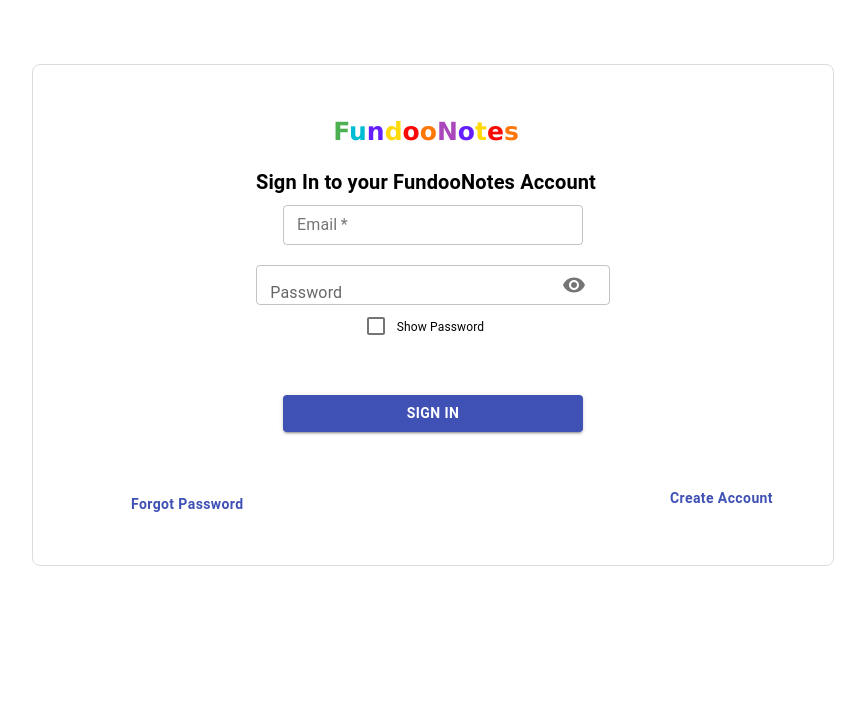
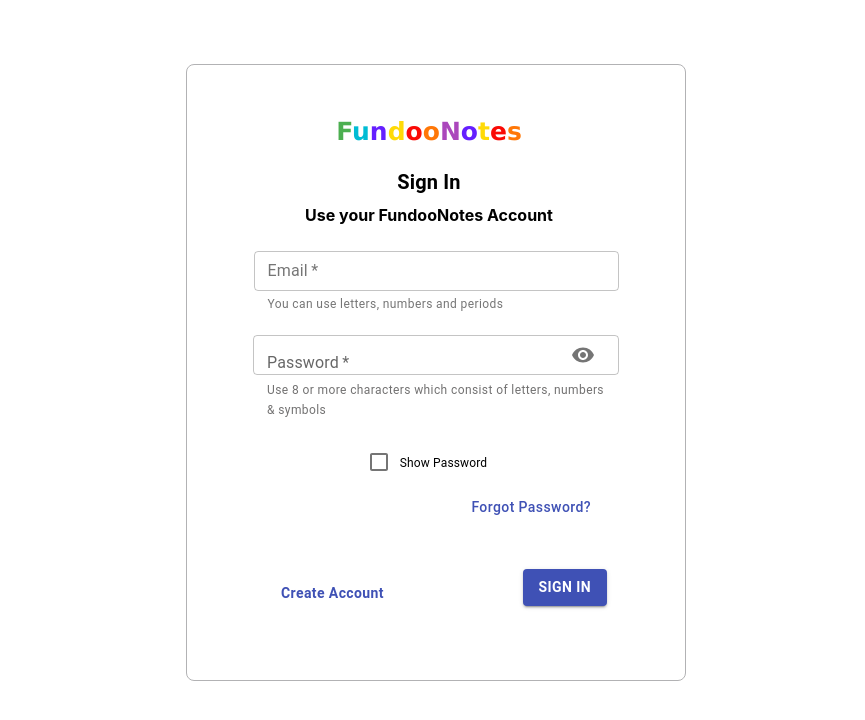
Before and after one commit to niharika-1999/FundooNotesReact, a React (Create React App) app: page /login in a window 1280 px wide. Shown: the top 720 px of the page, without its empty margins (208-1073 px from the left). Built offline with nearby package versions, Linux system fonts and the light colour scheme.

Commit message:
Added:Axios to post is implemented and completed the integration

```diff
--- a/package.json
+++ b/package.json
@@ -17,6 +17,7 @@
     "@testing-library/react": "^11.2.7",
     "@testing-library/user-event": "^12.8.3",
     "axios": "^0.24.0",
+    "cors": "^2.8.5",
     "material-ui": "^0.20.2",
     "moment": "^2.29.1",
     "react": "^17.0.2",
--- a/src/components/Login.jsx
+++ b/src/components/Login.jsx
@@ -11,6 +11,7 @@
 import OutlinedInput from "@mui/material/OutlinedInput";
 import InputLabel from "@mui/material/InputLabel";
 import { Link } from "react-router-dom";
+import userPost from "../service/registrationAPI";
 
 export default function Login() {
     const [email, setEmail] = React.useState("");
@@ -28,6 +29,10 @@
       setPasswordNotValid(false);
       if (email === "") setEmailNotValid(true);
       if (password === "") setPasswordNotValid(true);
+      userPost("users/login", {
+        email: email,
+        password: password,
+      });
     };
     const handleClickShowPasswords = () => {
       setShowPassword(!showPassword);
@@ -37,7 +42,7 @@
     };
     const headerStyle = { margin: 0 };
     return (
-    <div className="imgBox">
+      <div className="imgBoxForLogin">
         <div className="outerBox">
           <div className="outerPadding"></div>
           <div>
@@ -58,17 +63,24 @@
                 </h1>
                 <br />
                 <Typography variant="h6" gutterBottom>
-                <b> Sign In to your FundooNotes Account</b>
+                  <b> Sign In</b>
+                </Typography>
+                <Typography variant="h7" gutterBottom>
+                  <b> Use your FundooNotes Account</b>
                 </Typography>
               </Grid>
+              <div style={{ width: "418px" }}>
                 <form id="form" className="formLogin">
                   <div className="innerImgbox2">
-                <div className="inputBoxForLogin">
+                    <div
+                      className="inputBoxForLogin"
+                      style={{ width: "366px", margin: "26px", padding: "0px" }}
+                    >
                       <div className="emailLogin" align="center">
                         <TextField
                           required
                           id="full-width-text-field"
-                      style={{ width: 300 }}
+                          style={{ width: 365 }}
                           variant="outlined"
                           name="email"
                           color="primary"
@@ -78,7 +90,9 @@
                           placeholder="abc.123@example.com"
                           error={emailNotValid}
                           helperText={
-                        emailNotValid ? "This field cannot be empty" : ""
+                            emailNotValid
+                              ? "This field cannot be empty"
+                              : "You can use letters, numbers and periods"
                           }
                           onChange={(event) => setEmail(event.target.value)}
                         />
@@ -86,21 +100,24 @@
                       <br />
                       <div className="passwordLogin" align="center">
                         <div className="pass2">
-                      <FormControl sx={{ width: "35ch" }} variant="outlined">
+                          <FormControl variant="outlined" fullWidth required>
                             <InputLabel htmlFor="outlined-adornment-password">
                               Password
                             </InputLabel>
                             <OutlinedInput
                               id="outlined-adornment-password"
-                          required
                               fullwidth
                               type={showPassword ? "text" : "password"}
                               size="small"
                               error={passwordNotValid}
                               helperText={
-                            passwordNotValid ? "This field cannot be empty" : ""
+                                passwordNotValid
+                                  ? "This field cannot be empty"
+                                  : ""
                               }
-                          onChange={(event) => setPassword(event.target.value)}
+                              onChange={(event) =>
+                                setPassword(event.target.value)
+                              }
                               endAdornment={
                                 <InputAdornment position="start">
                                   <IconButton
@@ -126,6 +143,14 @@
                           </FormControl>
                         </div>
                       </div>
+                      <div className="messageLogin" align="center">
+                        <span>
+                          Use 8 or more characters which consist of letters, numbers
+                          & symbols
+                        </span>
+                      </div>
+                      <br />
+                      <div>
                         <div className="showPasswordLogin">
                           <FormControlLabel
                             control={
@@ -143,28 +168,18 @@
                             }
                           />
                         </div>
-                  <div className="login">
-                      <Button
-                        type="submit"
-                        variant="contained"
-                        color="primary"
-                        style={{ width: 300 }}
-                        onClick={handleSubmit}
-                      >
-                        <b>Sign In</b>
-                      </Button>
-                    </div>
-                  <div className="newButtons">
-                    <div className="forgotPassword">
+                        <div className="forgotPassword" align="right">
                           <Button
                             variant="text"
                             style={{ textTransform: "none" }}
                             color="primary"
                           >
-                        <b>Forgot Password</b>
+                            Forgot Password?
                           </Button>
                         </div>
-                    <div className="create" align="right">
+                      </div>
+                      <div className="signInSignUp">
+                        <div className="signIn">
                           <Button
                             variant="text"
                             id="link-btn"
@@ -176,6 +191,16 @@
                             <b>Create Account</b>
                           </Button>
                         </div>
+                        <div className="create">
+                          <Button
+                            type="submit"
+                            variant="contained"
+                            color="primary"
+                            onClick={handleSubmit}
+                          >
+                            <b>Sign In</b>
+                          </Button>
+                        </div>
                       </div>
                     </div>
                   </div>
@@ -184,5 +209,6 @@
             </div>
           </div>
         </div>
+      </div>
     );
   }
--- a/src/components/Registration.jsx
+++ b/src/components/Registration.jsx
@@ -13,6 +13,7 @@
 import InputLabel from '@mui/material/InputLabel';
 import VisibilityOff from '@mui/icons-material/VisibilityOff';
 import { Link } from "react-router-dom";
+import userPost from "../service/registrationAPI";
 
 export default function Registration() {
 
@@ -46,6 +47,12 @@
         if (password === passwordConfirmation) {
             setPasswordConfirmationNotValid(true);
         }
+        userPost("users",{
+            firstName: firstName,
+            lastName: lastName,
+            email: email,
+            password: password,
+          });
       };
     const handleClickShowPasswordConfirmation = () => {
         setShowPasswordConfirmation(!showPasswordConfirmation)
--- a/src/css/loginStyle.css
+++ b/src/css/loginStyle.css
@@ -43,23 +43,61 @@
     margin-left: 0px;
   }
 
-  .newButtons {
+  .imgBoxForLogin {
+    position: relative;
+    width: 498px;
+    height: auto;
+    min-height: 500px;
+    right: 50%;
+    left: 50%;
+    margin-top: 4em;
+    margin-left: -246px;
+    margin-bottom: 5em;
+    border-radius: 8px;
+    border: 1px solid #b2b2b4;
+    transition: width 0.5s;
+  }
+
+  .forgotPassword {
+    font-family: "Google Sans", Roboto, Arial, sans-serif;
+    font-size: 10px;
+    color: #1a73e8;
+    margin-left: 50px;
+    margin-right: 20px;
+    padding: 6px 0;
+  }
+
+  .signInSignUp {
     display: inline-block;
     display: flex;
   }
 
-  .forgotPassword {
+  .signIn {
     font-family: "Google Sans", Roboto, Arial, sans-serif;
     font-size: 14px;
     color: #1a73e8;
-    margin-top: 48px;
-    margin-left: 50px;
-    margin-right: 50px;
+    margin-top: 38px;
+    margin-left: 20px;
+    margin-right: auto;
     padding: 6px 0;
   }
 
-  .login {
-    margin-top: 48px;
-    margin-left: 10px !important;
-    margin-right: 10px !important ;
+  .create {
+    margin-top: 38px;
+    margin-left: auto;
+    margin-right: 12px;
   }
+
+  .messageLogin {
+    color: rgba(20, 19, 19, 0.6);
+    font-family: "Roboto", "Helvetica", "Arial", sans-serif;
+    font-weight: 400;
+    font-size: 0.75rem;
+    line-height: 1.66;
+    letter-spacing: 0.03333em;
+    text-align: left;
+    margin-top: 6px;
+    margin-right: 14px;
+    margin-bottom: 0;
+    margin-left: 14px;
+  }
--- /dev/null
+++ b/src/helper/axios.js
@@ -0,0 +1,17 @@
+import axios from "axios";
+
+const userService = (method, url, infos) => {
+  axios({
+    method: method,
+    url: url,
+    data: infos,
+  })
+    .then(function (response) {
+      console.log(response.data);
+    })
+    .catch(function (error) {
+      console.log(error);
+    });
+};
+
+export default userService;
--- /dev/null
+++ b/src/service/registrationAPI.js
@@ -0,0 +1,6 @@
+import userService from "../helper/axios";
+
+const userPost = (url, data) => {
+  userService("post",`http://localhost:5000/${url}`,data );
+}
+export default userPost;
```
Lines whose indentation alone changed are shown as unchanged.
